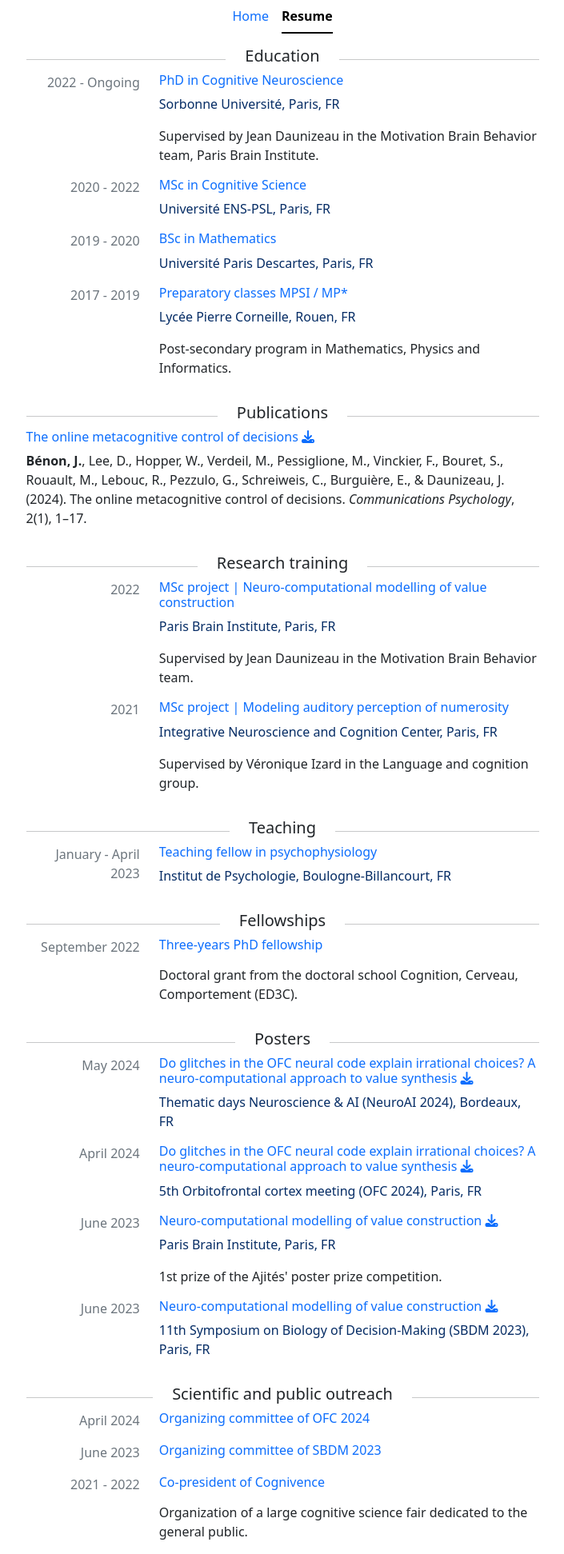
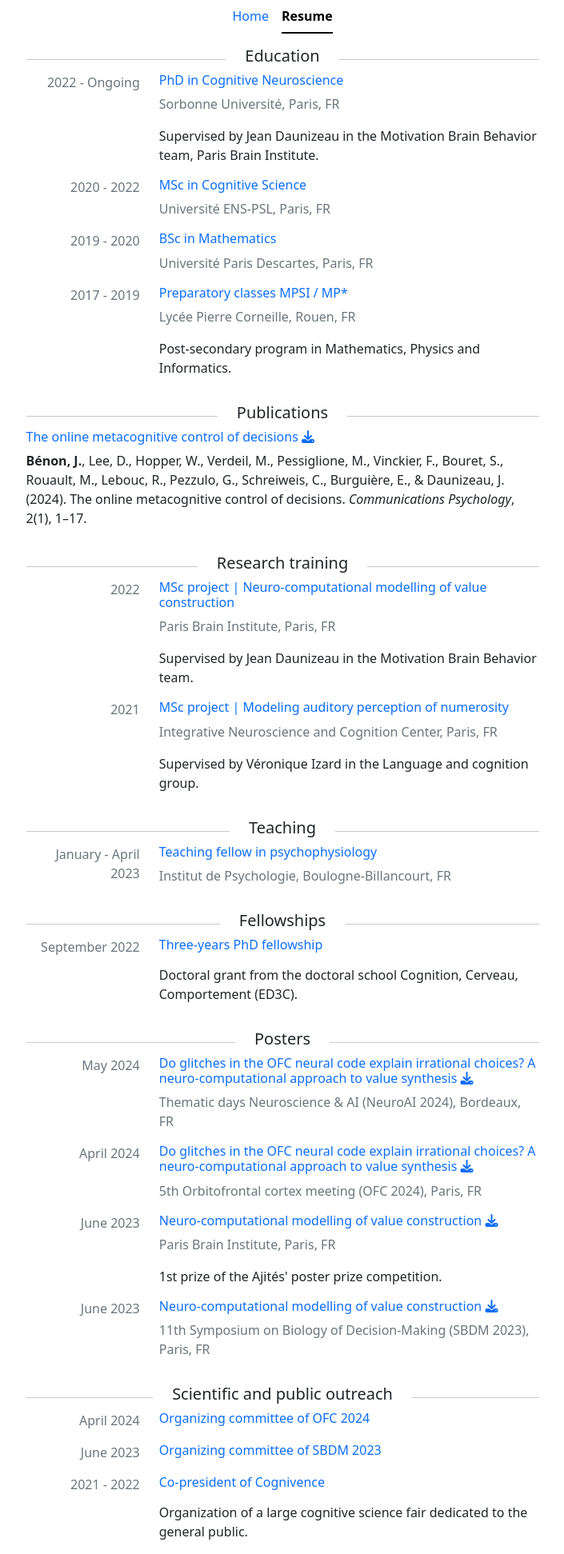
Before and after one commit to jbenon/jbenon.github.io, a Jekyll site: the page built from resume.html, in a window 1280 px wide. Shown: the whole page at 80% size, without its empty margins (287-992 px from the left). Built offline with Jekyll 4.4.1, drawn with Linux system fonts in a browser that asks for light colours; nearby versions of some CDN libraries.

Commit message:
Use consistent color between date and place

```diff
--- a/resume.html
+++ b/resume.html
@@ -55,7 +55,7 @@ layout: default
                       </a>
                     {% endif %}
                   </h6>
-                  <p class="text-primary-emphasis">{{item.place}}</p>
+                  <p class="text-secondary">{{item.place}}</p>
                   <p>{{item.details}}</p>
                 </div>
               </div>
```
